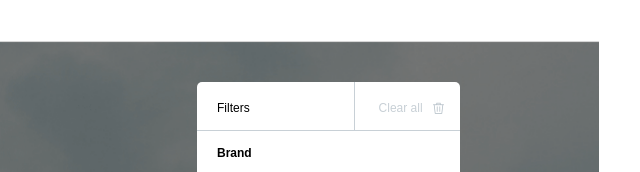
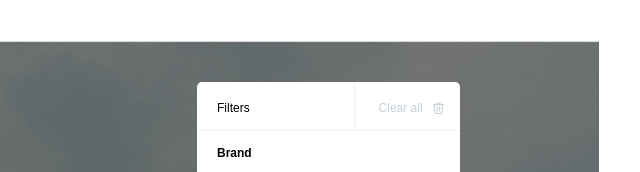
Before and after one commit to Mindalka/Promo, a plain HTML site: page index.html in a window 1280 px wide. Shown: the top 172 px of the page, 640-1280 px from the left. Drawn offline with nearby package versions, Linux system fonts and the light colour scheme.

Commit message:
Изменение цвета границ блока form-header

```diff
--- a/source/less/blocks/form.less
+++ b/source/less/blocks/form.less
@@ -12,14 +12,14 @@
 
 .form__header{
 	display:flex;
-	border-bottom:1px solid #c8d0d6;
+	border-bottom:1px solid @border-color;
 	padding:0px 20px;
 	box-sizing:border-box;
 }
 
 .form__text{
 	width:62%;
-	border-right:1px solid #c8d0d6;
+	border-right:1px solid @border-color;
 	box-sizing:border-box;
 	font-style:regular;
 	padding-top:16px;
```
Also changed, not shown: source/css/styles.css.
